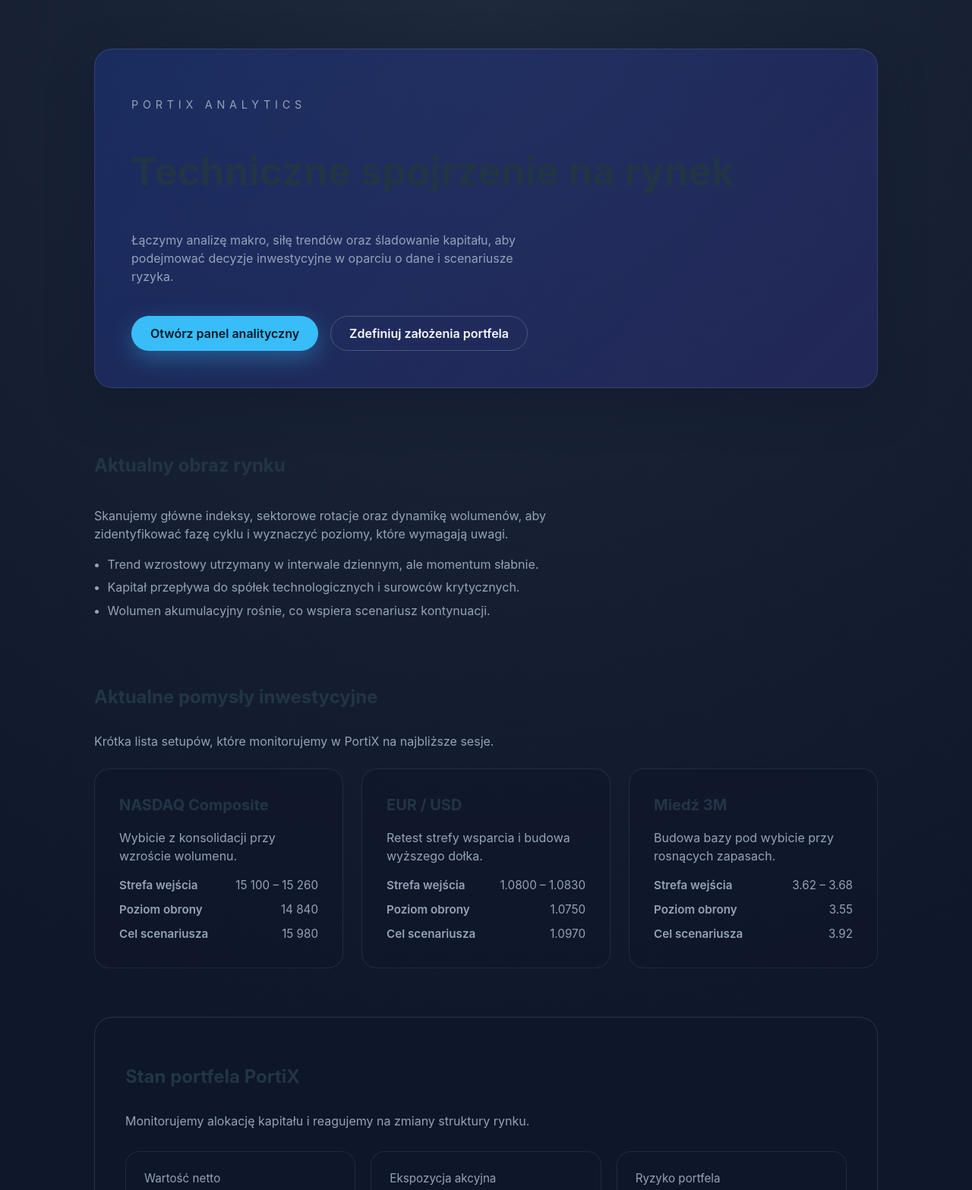
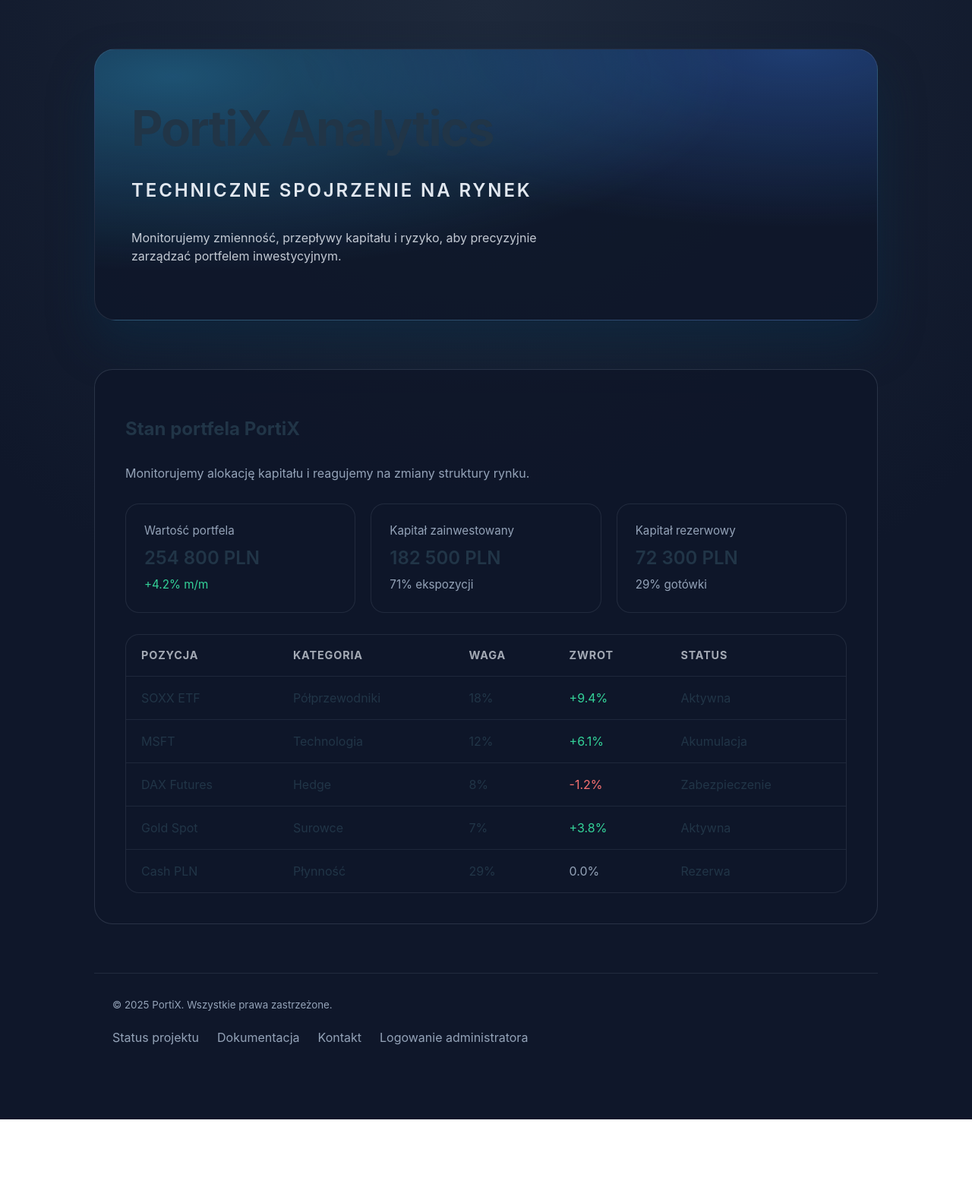
Before and after one commit to patryk-olti/PortiX, a website built with Vite: page frontend/index.html in a window 1280 px wide. Shown: the top 1567 px of the page at 76% size. After the commit the page ends 1474 px from the top, so only its background shows below. Built offline with nearby package versions, Linux system fonts and the light colour scheme.

Commit message:
refactor(frontend): simplify landing and extend portfolio

```diff
--- a/frontend/src/main.ts
+++ b/frontend/src/main.ts
@@ -3,94 +3,12 @@
 document.querySelector<HTMLDivElement>('#app')!.innerHTML = `
   <main class="page">
     <section class="hero">
-      <p class="eyebrow">PortiX Analytics</p>
-      <h1>Techniczne spojrzenie na rynek</h1>
+      <h1 class="app-name">PortiX Analytics</h1>
+      <p class="hero-subtitle">Techniczne spojrzenie na rynek</p>
       <p class="lede">
-        Łączymy analizę makro, siłę trendów oraz śladowanie kapitału, aby
-        podejmować decyzje inwestycyjne w oparciu o dane i scenariusze ryzyka.
+        Monitorujemy zmienność, przepływy kapitału i ryzyko, aby precyzyjnie
+        zarządzać portfelem inwestycyjnym.
       </p>
-      <div class="hero-actions">
-        <button type="button">Otwórz panel analityczny</button>
-        <button type="button" class="secondary">Zdefiniuj założenia portfela</button>
-      </div>
-    </section>
-
-    <section class="insights">
-      <h2>Aktualny obraz rynku</h2>
-      <p>
-        Skanujemy główne indeksy, sektorowe rotacje oraz dynamikę wolumenów, aby
-        zidentyfikować fazę cyklu i wyznaczyć poziomy, które wymagają uwagi.
-      </p>
-      <ul class="insights-highlights">
-        <li>Trend wzrostowy utrzymany w interwale dziennym, ale momentum słabnie.</li>
-        <li>Kapitał przepływa do spółek technologicznych i surowców krytycznych.</li>
-        <li>Wolumen akumulacyjny rośnie, co wspiera scenariusz kontynuacji.</li>
-      </ul>
-    </section>
-
-    <section class="ideas">
-      <div class="section-header">
-        <h2>Aktualne pomysły inwestycyjne</h2>
-        <p>Krótka lista setupów, które monitorujemy w PortiX na najbliższe sesje.</p>
-      </div>
-      <div class="idea-grid">
-        <article class="idea-card">
-          <h3>NASDAQ Composite</h3>
-          <p class="idea-summary">Wybicie z konsolidacji przy wzroście wolumenu.</p>
-          <dl>
-            <div>
-              <dt>Strefa wejścia</dt>
-              <dd>15 100 – 15 260</dd>
-            </div>
-            <div>
-              <dt>Poziom obrony</dt>
-              <dd>14 840</dd>
-            </div>
-            <div>
-              <dt>Cel scenariusza</dt>
-              <dd>15 980</dd>
-            </div>
-          </dl>
-        </article>
-
-        <article class="idea-card">
-          <h3>EUR / USD</h3>
-          <p class="idea-summary">Retest strefy wsparcia i budowa wyższego dołka.</p>
-          <dl>
-            <div>
-              <dt>Strefa wejścia</dt>
-              <dd>1.0800 – 1.0830</dd>
-            </div>
-            <div>
-              <dt>Poziom obrony</dt>
-              <dd>1.0750</dd>
-            </div>
-            <div>
-              <dt>Cel scenariusza</dt>
-              <dd>1.0970</dd>
-            </div>
-          </dl>
-        </article>
-
-        <article class="idea-card">
-          <h3>Miedź 3M</h3>
-          <p class="idea-summary">Budowa bazy pod wybicie przy rosnących zapasach.</p>
-          <dl>
-            <div>
-              <dt>Strefa wejścia</dt>
-              <dd>3.62 – 3.68</dd>
-            </div>
-            <div>
-              <dt>Poziom obrony</dt>
-              <dd>3.55</dd>
-            </div>
-            <div>
-              <dt>Cel scenariusza</dt>
-              <dd>3.92</dd>
-            </div>
-          </dl>
-        </article>
-      </div>
     </section>
 
     <section class="portfolio">
@@ -98,39 +16,73 @@
         <h2>Stan portfela PortiX</h2>
         <p>Monitorujemy alokację kapitału i reagujemy na zmiany struktury rynku.</p>
       </div>
-      <div class="portfolio-metrics">
+      <div class="portfolio-overview">
         <article class="metric">
-          <span class="label">Wartość netto</span>
+          <span class="label">Wartość portfela</span>
           <span class="value">254 800 PLN</span>
           <span class="change positive">+4.2% m/m</span>
         </article>
         <article class="metric">
-          <span class="label">Ekspozycja akcyjna</span>
-          <span class="value">62%</span>
-          <span class="change neutral">balans</span>
+          <span class="label">Kapitał zainwestowany</span>
+          <span class="value">182 500 PLN</span>
+          <span class="change neutral">71% ekspozycji</span>
         </article>
         <article class="metric">
-          <span class="label">Ryzyko portfela</span>
-          <span class="value">1.8% VaR</span>
-          <span class="change warning">wzrost vs poprzedni tydzień</span>
+          <span class="label">Kapitał rezerwowy</span>
+          <span class="value">72 300 PLN</span>
+          <span class="change neutral">29% gotówki</span>
         </article>
       </div>
-      <div class="portfolio-notes">
-        <p>
-          Największa pozycja: sektor półprzewodników (28%). Dodano hedge na DAX
-          w kontraktach terminowych. Sygnał redukcji jeśli momentum spadnie poniżej
-          średniej 20-dniowej.
-        </p>
+      <div class="portfolio-table-wrapper">
+        <table class="portfolio-table">
+          <thead>
+            <tr>
+              <th>Pozycja</th>
+              <th>Kategoria</th>
+              <th>Waga</th>
+              <th>Zwrot</th>
+              <th>Status</th>
+            </tr>
+          </thead>
+          <tbody>
+            <tr>
+              <td>SOXX ETF</td>
+              <td>Półprzewodniki</td>
+              <td>18%</td>
+              <td class="positive">+9.4%</td>
+              <td>Aktywna</td>
+            </tr>
+            <tr>
+              <td>MSFT</td>
+              <td>Technologia</td>
+              <td>12%</td>
+              <td class="positive">+6.1%</td>
+              <td>Akumulacja</td>
+            </tr>
+            <tr>
+              <td>DAX Futures</td>
+              <td>Hedge</td>
+              <td>8%</td>
+              <td class="negative">-1.2%</td>
+              <td>Zabezpieczenie</td>
+            </tr>
+            <tr>
+              <td>Gold Spot</td>
+              <td>Surowce</td>
+              <td>7%</td>
+              <td class="positive">+3.8%</td>
+              <td>Aktywna</td>
+            </tr>
+            <tr>
+              <td>Cash PLN</td>
+              <td>Płynność</td>
+              <td>29%</td>
+              <td class="neutral">0.0%</td>
+              <td>Rezerwa</td>
+            </tr>
+          </tbody>
+        </table>
       </div>
-    </section>
-
-    <section class="cta">
-      <h2>Zaprojektuj kolejne ruchy</h2>
-      <p>
-        Twórz scenariusze techniczne, zarządzaj ekspozycją i dokumentuj decyzje w
-        jednym miejscu.
-      </p>
-      <button type="button">Dodaj nową strategię</button>
     </section>
   </main>
 
@@ -140,6 +92,7 @@
       <a href="#">Status projektu</a>
       <a href="#">Dokumentacja</a>
       <a href="#">Kontakt</a>
+      <a href="#">Logowanie administratora</a>
     </nav>
   </footer>
 `
--- a/frontend/src/style.css
+++ b/frontend/src/style.css
@@ -47,84 +47,37 @@
 
 .hero {
   display: grid;
-  gap: 1.5rem;
+  gap: 1rem;
   text-align: left;
-  background: linear-gradient(135deg, rgb(30 64 175 / 0.35), rgb(79 70 229 / 0.2));
-  border-radius: 24px;
-  padding: 3rem;
-  border: 1px solid rgb(148 163 184 / 0.2);
-  box-shadow: 0 20px 60px rgb(15 23 42 / 0.45);
+  padding: 3.5rem 3rem;
+  border-radius: 28px;
+  border: 1px solid rgb(148 163 184 / 0.16);
+  background:
+    radial-gradient(120% 120% at 10% 10%, rgb(56 189 248 / 0.35), transparent 60%),
+    radial-gradient(120% 120% at 90% 0%, rgb(59 130 246 / 0.35), transparent 55%),
+    rgb(15 23 42 / 0.85);
+  box-shadow: 0 30px 60px rgb(8 47 73 / 0.45);
 }
 
-.hero .eyebrow {
-  font-size: 0.9rem;
-  letter-spacing: 0.4em;
-  text-transform: uppercase;
-  color: var(--muted);
+.app-name {
+  margin: 0;
+  font-size: clamp(3rem, 6vw, 4rem);
+  font-weight: 700;
+  letter-spacing: -0.03em;
 }
 
-.hero h1 {
-  font-size: clamp(2.5rem, 4vw, 3.5rem);
+.hero-subtitle {
   margin: 0;
+  font-size: clamp(1.1rem, 2.5vw, 1.5rem);
+  font-weight: 600;
+  color: #e2e8f0;
+  text-transform: uppercase;
+  letter-spacing: 0.12em;
 }
 
 .hero .lede {
-  max-width: 52ch;
-  color: var(--muted);
-}
-
-.hero-actions {
-  display: flex;
-  flex-wrap: wrap;
-  gap: 1rem;
-}
-
-button {
-  padding: 0.75rem 1.5rem;
-  border-radius: 999px;
-  border: 1px solid transparent;
-  font-size: 1rem;
-  font-weight: 600;
-  font-family: inherit;
-  cursor: pointer;
-  transition: transform 150ms ease, box-shadow 150ms ease,
-    background-color 150ms ease, border-color 150ms ease;
-}
-
-button[type='button'] {
-  background-color: var(--accent);
-  color: #041627;
-  box-shadow: 0 10px 30px rgb(56 189 248 / 0.35);
-}
-
-button.secondary {
-  background-color: transparent;
-  color: #f8fafc;
-  border-color: rgb(148 163 184 / 0.35);
-  box-shadow: none;
-}
-
-button:hover {
-  transform: translateY(-2px);
-}
-
-.insights {
-  display: grid;
-  gap: 1rem;
-}
-
-.insights p {
-  margin: 0;
-  max-width: 70ch;
-  color: var(--muted);
-}
-
-.insights-highlights {
-  margin: 0;
-  padding-left: 1.1rem;
-  display: grid;
-  gap: 0.4rem;
-  color: var(--muted);
+  max-width: 54ch;
+  color: rgb(226 232 240 / 0.85);
 }
 
 .section-header {
@@ -137,57 +90,6 @@
   color: var(--muted);
 }
 
-.ideas {
-  display: grid;
-  gap: 1.5rem;
-}
-
-.idea-grid {
-  display: grid;
-  grid-template-columns: repeat(auto-fit, minmax(220px, 1fr));
-  gap: 1.5rem;
-}
-
-.idea-card {
-  background: var(--surface);
-  border-radius: 20px;
-  padding: 2rem;
-  border: 1px solid rgb(148 163 184 / 0.14);
-  display: grid;
-  gap: 1rem;
-}
-
-.idea-card h3 {
-  margin: 0;
-  font-size: 1.25rem;
-}
-
-.idea-summary {
-  margin: 0;
-  color: var(--muted);
-}
-
-.idea-card dl {
-  margin: 0;
-  display: grid;
-  gap: 0.6rem;
-}
-
-.idea-card dl div {
-  display: flex;
-  justify-content: space-between;
-  color: var(--muted);
-  font-size: 0.95rem;
-}
-
-.idea-card dt {
-  font-weight: 600;
-}
-
-.idea-card dd {
-  margin: 0;
-}
-
 .portfolio {
   display: grid;
   gap: 1.75rem;
@@ -197,7 +99,7 @@
   border: 1px solid rgb(148 163 184 / 0.2);
 }
 
-.portfolio-metrics {
+.portfolio-overview {
   display: grid;
   grid-template-columns: repeat(auto-fit, minmax(200px, 1fr));
   gap: 1.25rem;
@@ -226,43 +128,46 @@
   font-size: 0.95rem;
 }
 
-.metric .change.positive {
+.portfolio-table-wrapper {
+  overflow-x: auto;
+  border-radius: 18px;
+  border: 1px solid rgb(148 163 184 / 0.14);
+  background: rgb(15 23 42 / 0.7);
+}
+
+.portfolio-table {
+  width: 100%;
+  border-collapse: collapse;
+  min-width: 520px;
+}
+
+.portfolio-table th,
+.portfolio-table td {
+  padding: 1rem 1.25rem;
+  text-align: left;
+  border-bottom: 1px solid rgb(148 163 184 / 0.12);
+}
+
+.portfolio-table thead th {
+  font-size: 0.9rem;
+  letter-spacing: 0.06em;
+  text-transform: uppercase;
+  color: rgb(226 232 240 / 0.7);
+}
+
+.portfolio-table tbody tr:last-child td {
+  border-bottom: none;
+}
+
+.positive {
   color: #34d399;
 }
 
-.metric .change.neutral {
-  color: var(--muted);
+.negative {
+  color: #f87171;
 }
 
-.metric .change.warning {
-  color: #facc15;
-}
-
-.portfolio-notes {
-  color: var(--muted);
-  background: rgb(15 23 42 / 0.6);
-  border-radius: 18px;
-  padding: 1.5rem;
-  border: 1px solid rgb(148 163 184 / 0.12);
-}
-
-.cta {
-  background: var(--surface-strong);
-  border-radius: 24px;
-  padding: 2.5rem;
-  text-align: center;
-  display: grid;
-  gap: 1rem;
-  border: 1px solid rgb(148 163 184 / 0.2);
-}
-
-.cta h2 {
-  margin: 0;
-  font-size: clamp(2rem, 4vw, 2.75rem);
-}
-
-.cta p {
-  margin: 0;
+.neutral {
   color: var(--muted);
 }
 
@@ -292,26 +197,11 @@
   }
 
   .hero {
-    padding: 2.25rem;
-  }
-
-  .hero-actions {
-    flex-direction: column;
-    align-items: stretch;
-  }
-
-  button {
-    width: 100%;
+    padding: 2.5rem 1.75rem;
   }
 
   .portfolio {
     padding: 2rem 1.5rem;
-  }
-
-  .idea-card dl div {
-    flex-direction: column;
-    align-items: flex-start;
-    gap: 0.2rem;
   }
 
   .footer {
```
